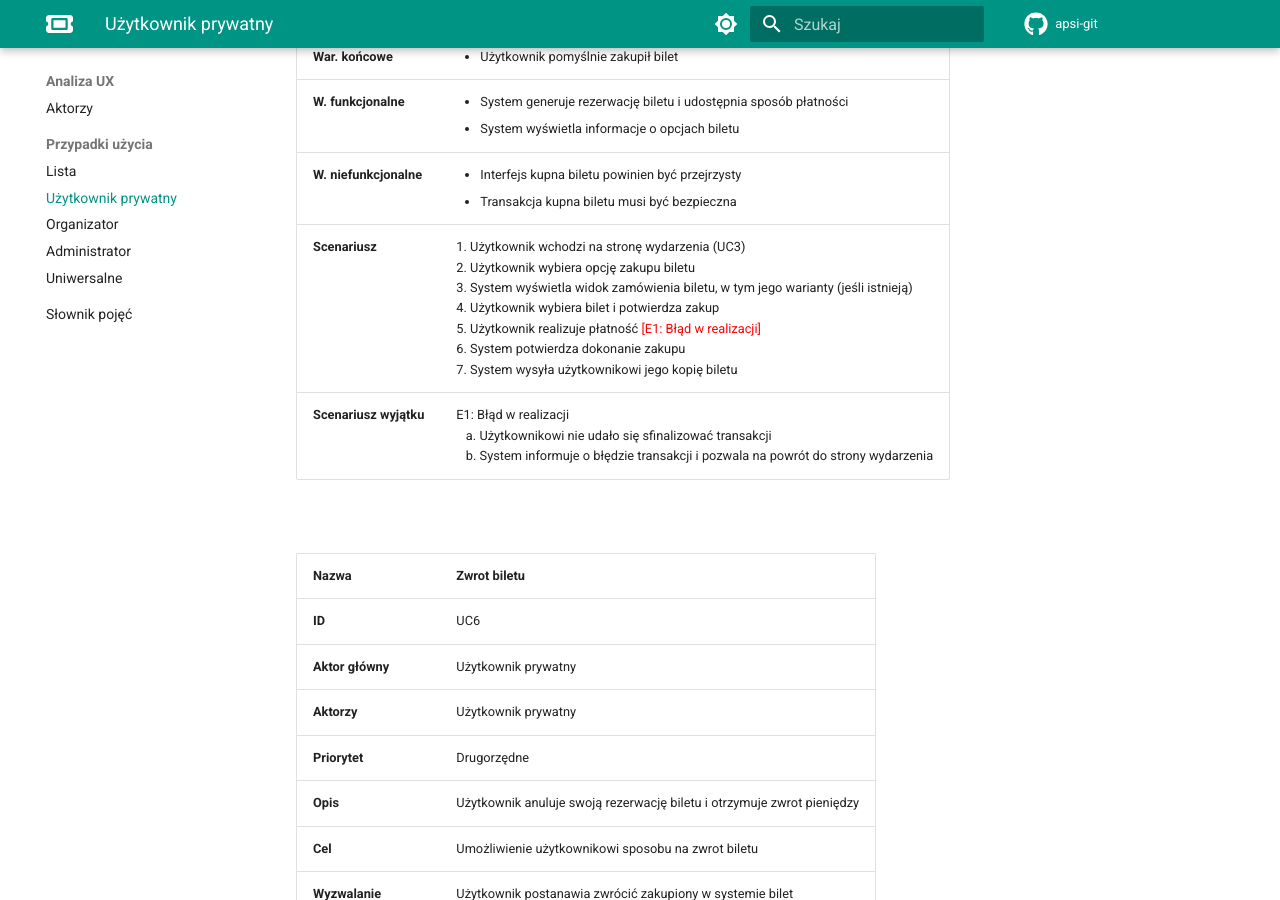
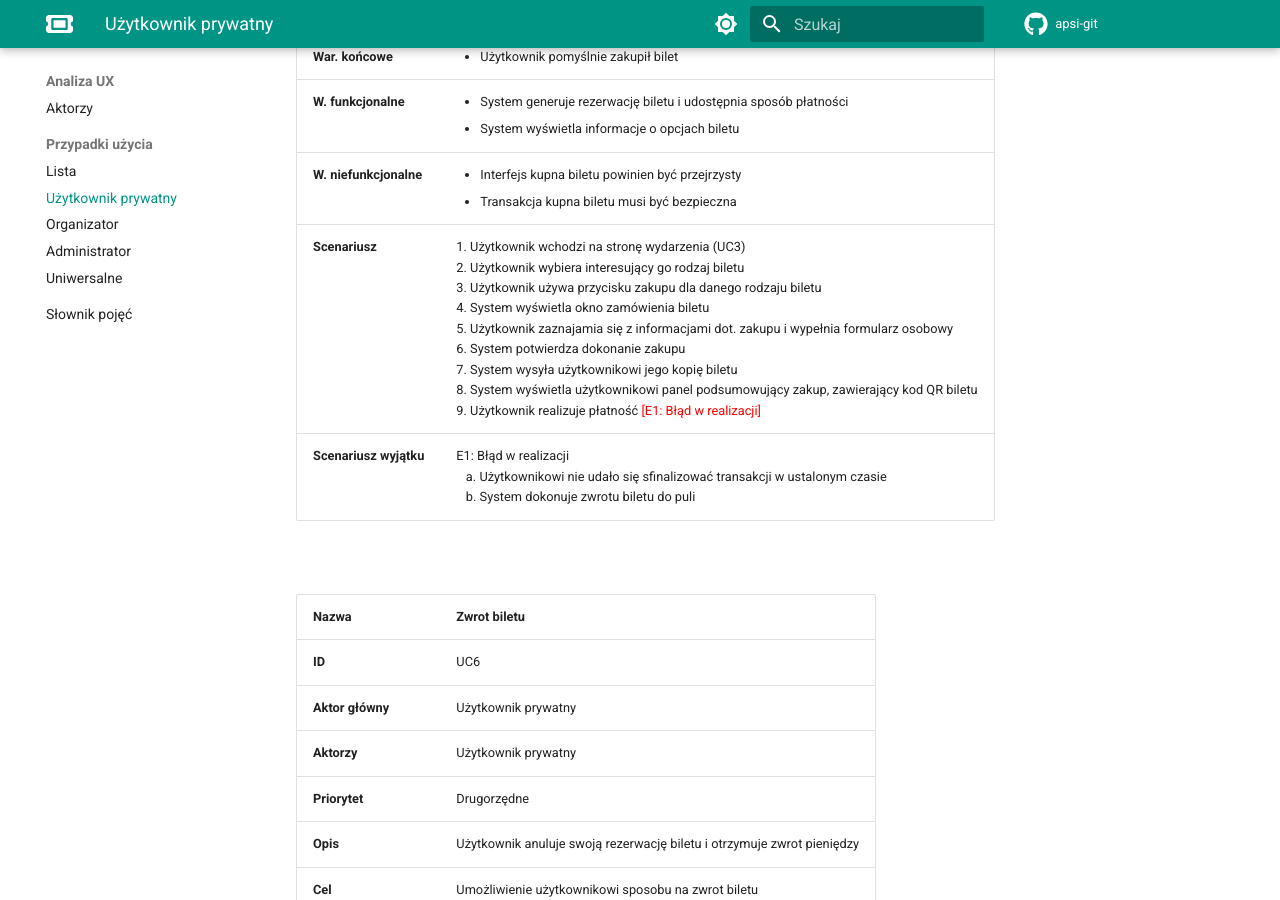
Before and after one commit to APSI3/APSI, an MkDocs documentation site: the page built from docs/ux/uc/uc-priv.md, in a window 1280 px wide and 900 px high, scrolled down 4271 px. Built offline with MkDocs 1.6.1 and Material for MkDocs 9.7.7, drawn with Linux system fonts in a browser that asks for light colours; comment, search, counter and statistics services are not loaded; some of the changed text lies outside the part shown.

Commit message:
APSI-54 Use cases update

```diff
--- a/docs/ux/uc/uc-priv.md
+++ b/docs/ux/uc/uc-priv.md
@@ -94,8 +94,8 @@ Przypisane przypadki użycia:
 | __War. końcowe__       | <ul><li> Użytkownik pomyślnie zakupił bilet </li></ul>
 | __W. funkcjonalne__    | <ul><li> System generuje rezerwację biletu i udostępnia sposób płatności </li><li> System wyświetla informacje o opcjach biletu </li> </ul>
 | __W. niefunkcjonalne__ | <ul><li> Interfejs kupna biletu powinien być przejrzysty </li><li> Transakcja kupna biletu musi być bezpieczna </li> </ul>
-| __Scenariusz__         | 1. Użytkownik wchodzi na stronę wydarzenia (UC3) <br> 2. Użytkownik wybiera opcję zakupu biletu <br> 3. System wyświetla widok zamówienia biletu, w tym jego warianty (jeśli istnieją) <br> 4. Użytkownik wybiera bilet i potwierdza zakup <br> 5. Użytkownik realizuje płatność <span style="color:red"> [E1: Błąd w realizacji] </span> <br> 6. System potwierdza dokonanie zakupu  <br> 7. System wysyła użytkownikowi jego kopię biletu
-| __Scenariusz wyjątku__ | E1: Błąd w realizacji <br> &nbsp;&nbsp;&nbsp;a. Użytkownikowi nie udało się sfinalizować transakcji  <br> &nbsp;&nbsp;&nbsp;b. System informuje o błędzie transakcji i pozwala na powrót do strony wydarzenia
+| __Scenariusz__         | 1. Użytkownik wchodzi na stronę wydarzenia (UC3) <br> 2. Użytkownik wybiera interesujący go rodzaj biletu <br> 3. Użytkownik używa przycisku zakupu dla danego rodzaju biletu <br> 4. System wyświetla okno zamówienia biletu <br> 5. Użytkownik zaznajamia się z informacjami dot. zakupu i wypełnia formularz osobowy <br> 6. System potwierdza dokonanie zakupu  <br> 7. System wysyła użytkownikowi jego kopię biletu <br> 8. System wyświetla użytkownikowi panel podsumowujący zakup, zawierający kod QR biletu <br> 9. Użytkownik realizuje płatność <span style="color:red"> [E1: Błąd w realizacji] </span>
+| __Scenariusz wyjątku__ | E1: Błąd w realizacji <br> &nbsp;&nbsp;&nbsp;a. Użytkownikowi nie udało się sfinalizować transakcji w ustalonym czasie  <br> &nbsp;&nbsp;&nbsp;b. System dokonuje zwrotu biletu do puli
 
 <br>
 
```
Also changed, not shown: other parts of docs/ux/uc/uc-priv.md (+1 -1 lines).
